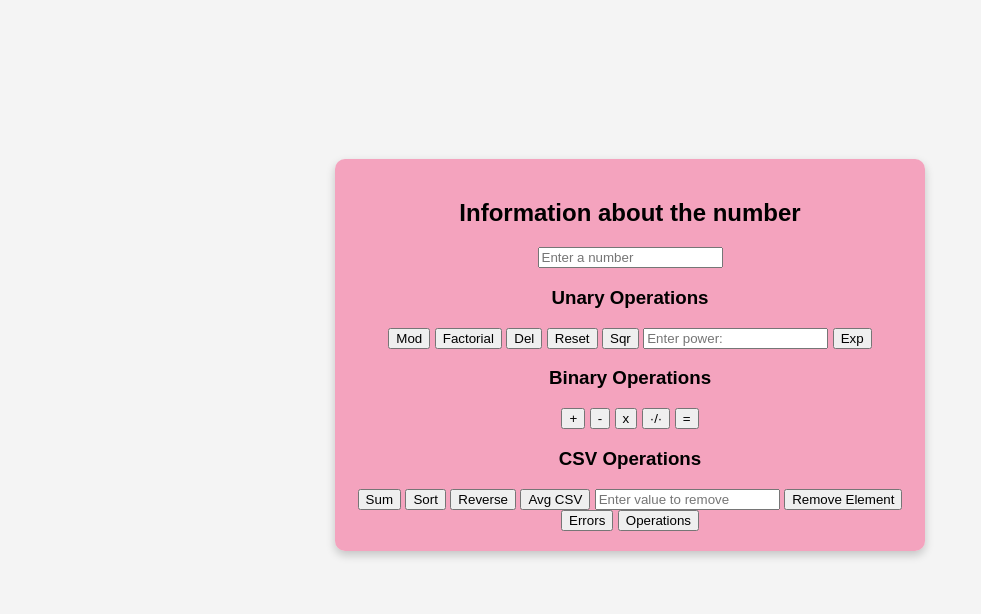
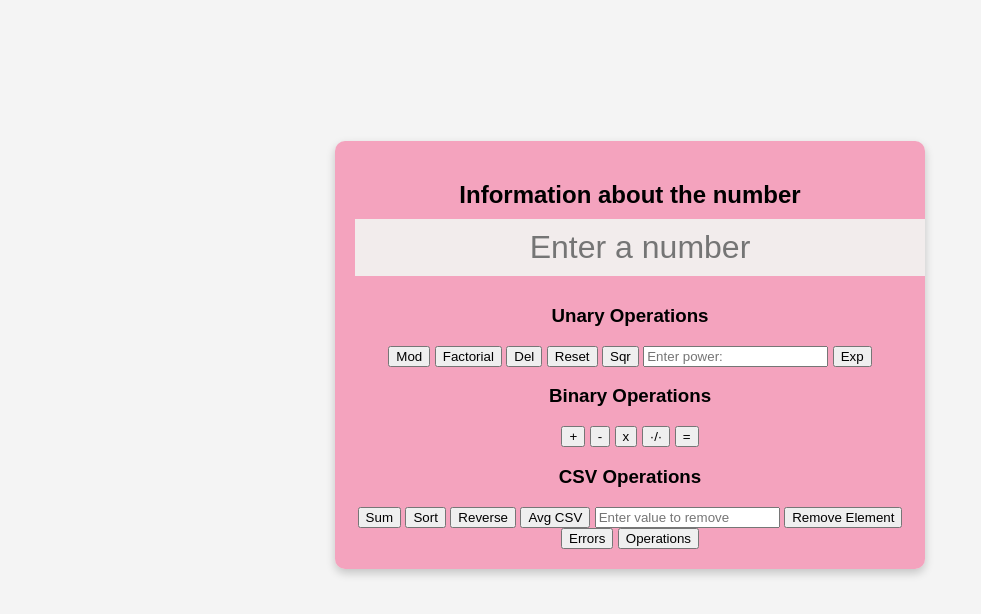
Before and after one commit to sansabando/practica2.5_24_25, a plain HTML site: page index.html in a window 1280 px wide. Shown: the part 50-664 px from the top of the page, without its empty margins (0-981 px from the left). Drawn offline with Linux system fonts and the light colour scheme.

Commit message:
display style

```diff
--- a/style.css
+++ b/style.css
@@ -67,3 +67,19 @@ body {
 .error-history {
     background-color: #FAD7A0;
 }
+
+
+h2 {
+    color: black;
+    margin-bottom: 10px;
+}
+
+.display {
+    width: 100%;
+    padding: 10px;
+    font-size: 2em;
+    text-align: center;
+    border: none;
+    background-color: #f2ecec;
+    margin-bottom: 10px;
+}
```
